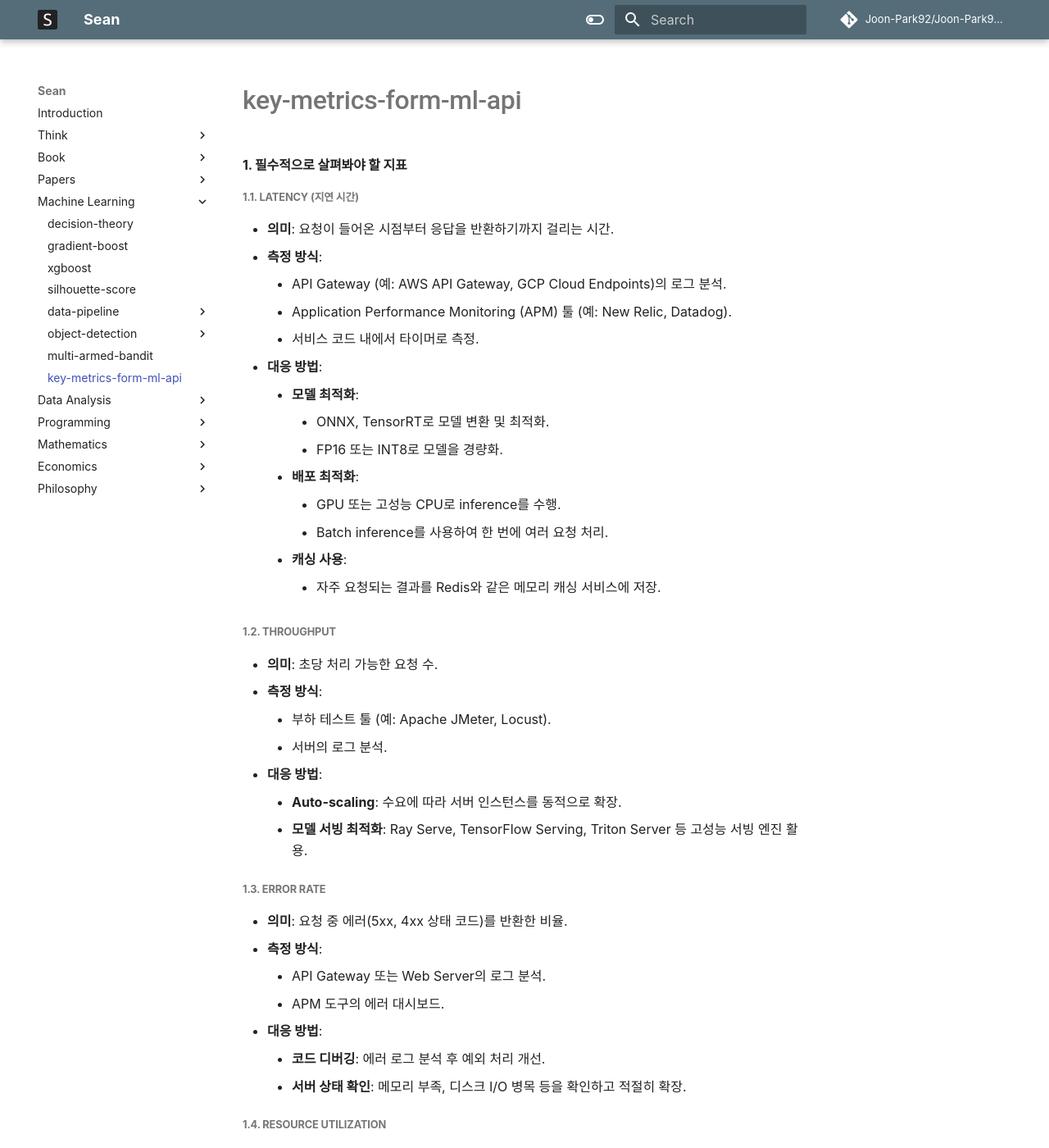
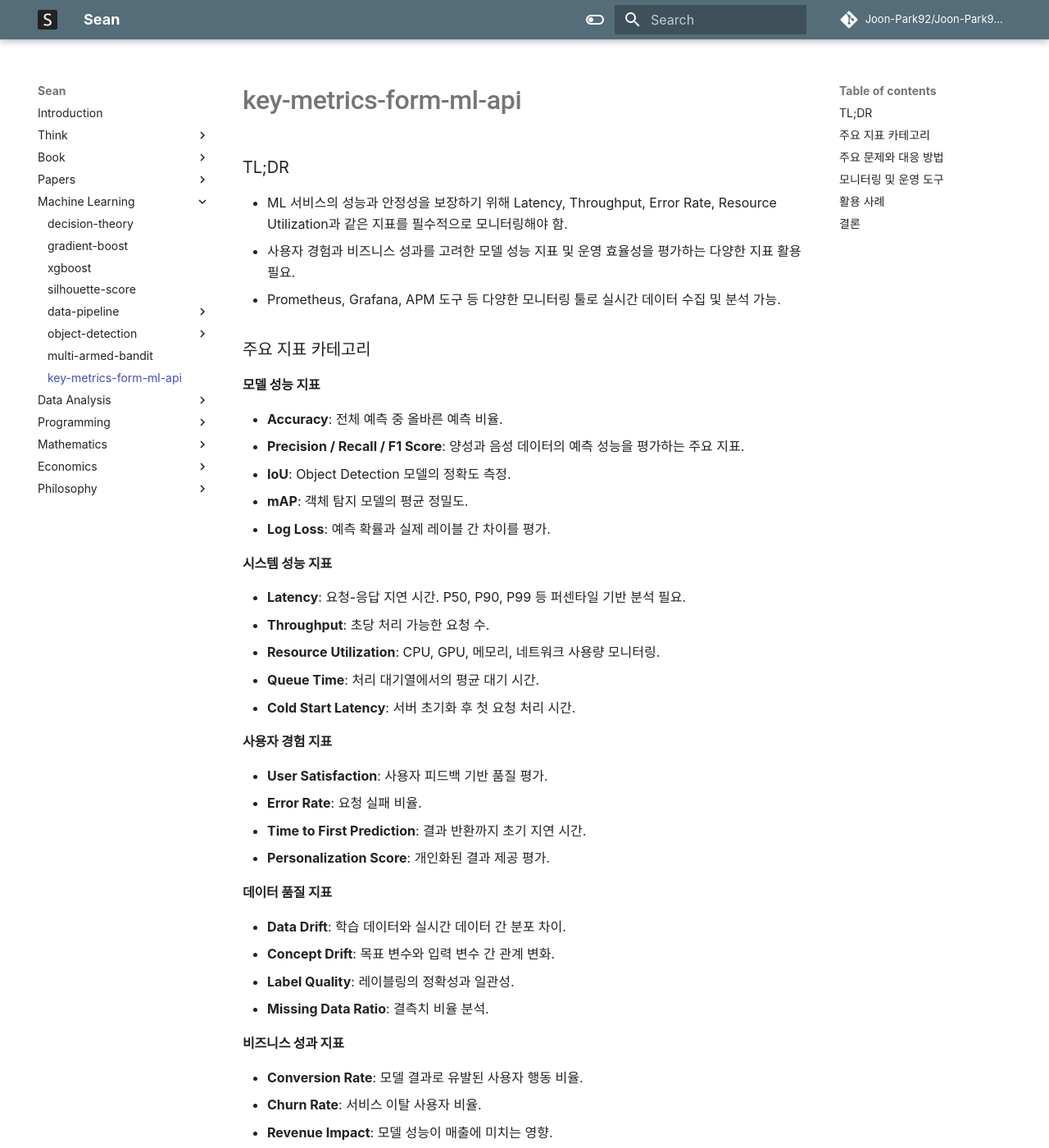
Before and after one commit to Joon-Park92/Joon-Park92.github.io, an MkDocs documentation site: the page built from docs/97d4abaf-b54b-49e2-9eea-1262f3d60ffa.md, in a window 1280 px wide and 1400 px high. Shown: the whole window at 82% size. Built offline with MkDocs 1.6.1 and Material for MkDocs 9.7.7, drawn with Linux system fonts in a browser that asks for light colours; comment, search, counter and statistics services are not loaded; some of the changed text lies outside the part shown.

Commit message:
Automatically sync files from knowledge #164 (#124)
Co-authored-by: GitHub Actions <noreply@github.com>

```diff
--- a/docs/97d4abaf-b54b-49e2-9eea-1262f3d60ffa.md
+++ b/docs/97d4abaf-b54b-49e2-9eea-1262f3d60ffa.md
@@ -1,111 +1,111 @@
-### **1. 필수적으로 살펴봐야 할 지표**
+## TL;DR
 
-#### **1.1. Latency (지연 시간)**
+- ML 서비스의 성능과 안정성을 보장하기 위해 Latency, Throughput, Error Rate, Resource Utilization과 같은 지표를 필수적으로 모니터링해야 함.
+- 사용자 경험과 비즈니스 성과를 고려한 모델 성능 지표 및 운영 효율성을 평가하는 다양한 지표 활용 필요.
+- Prometheus, Grafana, APM 도구 등 다양한 모니터링 툴로 실시간 데이터 수집 및 분석 가능.
 
-- **의미**: 요청이 들어온 시점부터 응답을 반환하기까지 걸리는 시간.
-- **측정 방식**:
-    - API Gateway (예: AWS API Gateway, GCP Cloud Endpoints)의 로그 분석.
-    - Application Performance Monitoring (APM) 툴 (예: New Relic, Datadog).
-    - 서비스 코드 내에서 타이머로 측정.
-- **대응 방법**:
-    - **모델 최적화**:
-        - ONNX, TensorRT로 모델 변환 및 최적화.
-        - FP16 또는 INT8로 모델을 경량화.
-    - **배포 최적화**:
-        - GPU 또는 고성능 CPU로 inference를 수행.
-        - Batch inference를 사용하여 한 번에 여러 요청 처리.
-    - **캐싱 사용**:
-        - 자주 요청되는 결과를 Redis와 같은 메모리 캐싱 서비스에 저장.
+## 주요 지표 카테고리
 
-#### **1.2. Throughput**
+### 모델 성능 지표
 
-- **의미**: 초당 처리 가능한 요청 수.
-- **측정 방식**:
-    - 부하 테스트 툴 (예: Apache JMeter, Locust).
-    - 서버의 로그 분석.
-- **대응 방법**:
-    - **Auto-scaling**: 수요에 따라 서버 인스턴스를 동적으로 확장.
-    - **모델 서빙 최적화**: Ray Serve, TensorFlow Serving, Triton Server 등 고성능 서빙 엔진 활용.
+- **Accuracy**: 전체 예측 중 올바른 예측 비율.
+- **Precision / Recall / F1 Score**: 양성과 음성 데이터의 예측 성능을 평가하는 주요 지표.
+- **IoU**: Object Detection 모델의 정확도 측정.
+- **mAP**: 객체 탐지 모델의 평균 정밀도.
+- **Log Loss**: 예측 확률과 실제 레이블 간 차이를 평가.
 
-#### **1.3. Error Rate**
+### 시스템 성능 지표
 
-- **의미**: 요청 중 에러(5xx, 4xx 상태 코드)를 반환한 비율.
-- **측정 방식**:
-    - API Gateway 또는 Web Server의 로그 분석.
-    - APM 도구의 에러 대시보드.
-- **대응 방법**:
-    - **코드 디버깅**: 에러 로그 분석 후 예외 처리 개선.
-    - **서버 상태 확인**: 메모리 부족, 디스크 I/O 병목 등을 확인하고 적절히 확장.
+- **Latency**: 요청-응답 지연 시간. P50, P90, P99 등 퍼센타일 기반 분석 필요.
+- **Throughput**: 초당 처리 가능한 요청 수.
+- **Resource Utilization**: CPU, GPU, 메모리, 네트워크 사용량 모니터링.
+- **Queue Time**: 처리 대기열에서의 평균 대기 시간.
+- **Cold Start Latency**: 서버 초기화 후 첫 요청 처리 시간.
 
-#### **1.4. Resource Utilization**
+### 사용자 경험 지표
 
-- **의미**: CPU, GPU, 메모리, 네트워크 사용량.
-- **측정 방식**:
-    - Prometheus + Grafana를 사용한 리소스 모니터링.
-    - 클라우드 제공 서비스 (예: AWS CloudWatch, GCP Monitoring).
-- **대응 방법**:
-    - **리소스 최적화**:
-        - 모델 실행에 필요한 리소스 확인 후 적절한 인스턴스 선택.
+- **User Satisfaction**: 사용자 피드백 기반 품질 평가.
+- **Error Rate**: 요청 실패 비율.
+- **Time to First Prediction**: 결과 반환까지 초기 지연 시간.
+- **Personalization Score**: 개인화된 결과 제공 평가.
+
+### 데이터 품질 지표
+
+- **Data Drift**: 학습 데이터와 실시간 데이터 간 분포 차이.
+- **Concept Drift**: 목표 변수와 입력 변수 간 관계 변화.
+- **Label Quality**: 레이블링의 정확성과 일관성.
+- **Missing Data Ratio**: 결측치 비율 분석.
+
+### 비즈니스 성과 지표
+
+- **Conversion Rate**: 모델 결과로 유발된 사용자 행동 비율.
+- **Churn Rate**: 서비스 이탈 사용자 비율.
+- **Revenue Impact**: 모델 성능이 매출에 미치는 영향.
+- **Cost per Prediction**: 예측 1건당 발생 비용.
+
+## 주요 문제와 대응 방법
+
+- **응답 시간 느림**:
+    - **문제 원인**: 모델의 복잡도, 네트워크 대역폭 부족, 리소스 최적화 부족.
+    - **대응 방법**:
+        - 모델 최적화: TensorRT, ONNX 변환 및 FP16/INT8 경량화.
+        - 배포 최적화: GPU 활용, Batch Inference 적용.
+        - 캐싱 사용: Redis 등을 사용해 자주 요청되는 결과 저장.
+
+- **에러 빈도 증가**:
+    - **문제 원인**: 코드 결함, 잘못된 요청 처리, 서버 상태 불안정.
+    - **대응 방법**:
+        - 에러 로그 분석 및 코드 디버깅.
+        - 서버 상태 점검: 메모리 부족, 디스크 I/O 병목 현상 확인.
+        - 적절한 예외 처리 추가 및 테스트 강화.
+
+- **리소스 과부하**:
+    - **문제 원인**: 과도한 요청 처리, 비효율적인 리소스 사용.
+    - **대응 방법**:
+        - Auto-scaling 설정: 부하에 따라 서버 동적 확장.
+        - 적절한 인스턴스 선택: 모델의 리소스 요구 사항에 맞는 인스턴스 배포.
         - 병렬 처리 구조 개선.
 
-#### **1.5. Queue Time**
+- **콜드 스타트 문제**:
+    - **문제 원인**: 서버 초기화 시간 부족, 프로비저닝 부족.
+    - **대응 방법**:
+        - Provisioned Concurrency 설정: 서버 대기 상태 유지.
+        - 워밍업 작업 추가: 서버 시작 전 주요 모델과 데이터 로드.
 
-- **의미**: 요청이 처리 대기열에서 기다리는 시간.
-- **측정 방식**:
-    - APM 도구에서 제공하는 대기열 시간 분석 기능.
-- **대응 방법**:
-    - 워커 노드 수 증가.
-    - 비동기 요청 처리.
+- **네트워크 병목**:
+    - **문제 원인**: 과도한 트래픽, 부적절한 로드 밸런싱 설정.
+    - **대응 방법**:
+        - 로드 밸런싱 최적화: 트래픽 분산을 효율적으로 설정.
+        - CDN 사용: 글로벌 사용자에게 빠른 콘텐츠 제공.
 
-#### **1.6. Success Rate**
+- **데이터 품질 저하**:
+    - **문제 원인**: 데이터 수집 과정의 오류, 레이블링 부정확성.
+    - **대응 방법**:
+        - 데이터 검증 프로세스 도입: 결측치 및 이상값 탐지.
+        - 레이블링 툴 사용: Label Studio 등을 활용해 일관된 데이터 생성.
 
-- **의미**: 요청 중 성공적으로 처리된 비율 (200 상태 코드 반환 비율).
-- **측정 방식**:
-    - 서버 로그 분석.
-- **대응 방법**:
-    - 에러 로그를 기반으로 문제를 식별하고 수정.
-    - 헬스 체크 및 요청 유효성 검사를 강화.
+## 모니터링 및 운영 도구
 
-#### **1.7. Cold Start Latency**
+- **Prometheus + Grafana**:
+    - 리소스 사용량 및 시스템 상태 시각화.
+- **APM 툴 (New Relic, Datadog)**:
+    - 애플리케이션 성능 및 에러 모니터링.
+- **ELK Stack (ElasticSearch, Logstash, Kibana)**:
+    - 로그 분석 및 시각화.
+- **Locust, JMeter**:
+    - 부하 테스트 및 처리 용량 확인.
 
-- **의미**: 서버가 처음 요청을 처리할 때 발생하는 초기 지연 시간.
-- **측정 방식**:
-    - 서버 재시작 후 첫 번째 요청의 응답 시간 측정.
-- **대응 방법**:
-    - Lambda 사용 시, **Provisioned Concurrency** 설정.
-    - 컨테이너 기반 배포 시, 워밍업 작업 추가.
+## 활용 사례
 
----
+- **실시간 추천 시스템**:
+    - Latency, Coverage, Personalization Score 우선 모니터링.
+- **의료 진단 모델**:
+    - Recall, Specificity, Precision 중요.
+- **광고 클릭 예측 모델**:
+    - AUC-ROC, Precision, Revenue Impact 우선 고려.
+- **Object Detection**:
+    - mAP, IoU, Inference Time.
 
-### **2. 주요 모니터링 도구 및 방법**
+## 결론
 
-1. **APM 툴**:
-    - **New Relic, Datadog**: 애플리케이션의 전반적인 성능 및 에러 모니터링.
-2. **로그 분석**:
-    - **ELK Stack (ElasticSearch, Logstash, Kibana)**: API 요청 및 응답 데이터 시각화.
-3. **메트릭 수집 및 시각화**:
-    - **Prometheus + Grafana**: 리소스 사용량 및 API 성능 모니터링.
-4. **부하 테스트**:
-    - **Locust, JMeter**: 시스템 처리 용량과 한계점 테스트.
-
----
-
-### **3. 주요 문제들에 대한 대응 방법 요약**
-
-| **문제**             | **대응 방법**                                                            |
-|----------------------|--------------------------------------------------------------------------|
-| **응답 시간 느림**   | 모델 최적화(TensorRT, ONNX), 캐싱 적용(Redis), 병렬 처리.                |
-| **에러 빈도 증가**   | 에러 로그 분석, 적절한 예외 처리 추가.                                   |
-| **리소스 과부하**    | 인스턴스 업그레이드, 리소스 스케일링(Auto-scaling).                      |
-| **처리량 부족**      | 워커 노드 증설, 배치 처리, 모델 서빙 최적화(Triton, TensorFlow Serving). |
-| **콜드 스타트 지연** | 서버 워밍업, Provisioned Concurrency 설정.                               |
-| **네트워크 병목**    | 로드 밸런싱 설정 최적화, CDN 적용.                                       |
-
----
-
-### **4. 추가적으로 권장되는 모니터링 방법**
-
-1. **유저 경험 모니터링**:
-    - 실제 클라이언트 단에서 느끼는 응답 시간 측정 (RUM, Real User Monitoring).
-2. **비즈니스 지표**:
-    - 예를 들어, 머신러닝 API가 추천을 제공한다면, 추천 성공률이나 클릭율(CTR) 같은 비즈니스 지표를 모니터링.
+ML 서비스의 성공적인 운영을 위해 주요 지표를 이해하고 적절히 대응하는 것이 필수적임. 다양한 도구와 프레임워크를 활용해 시스템 성능과 비즈니스 가치를 지속적으로 최적화해야 함.
```
